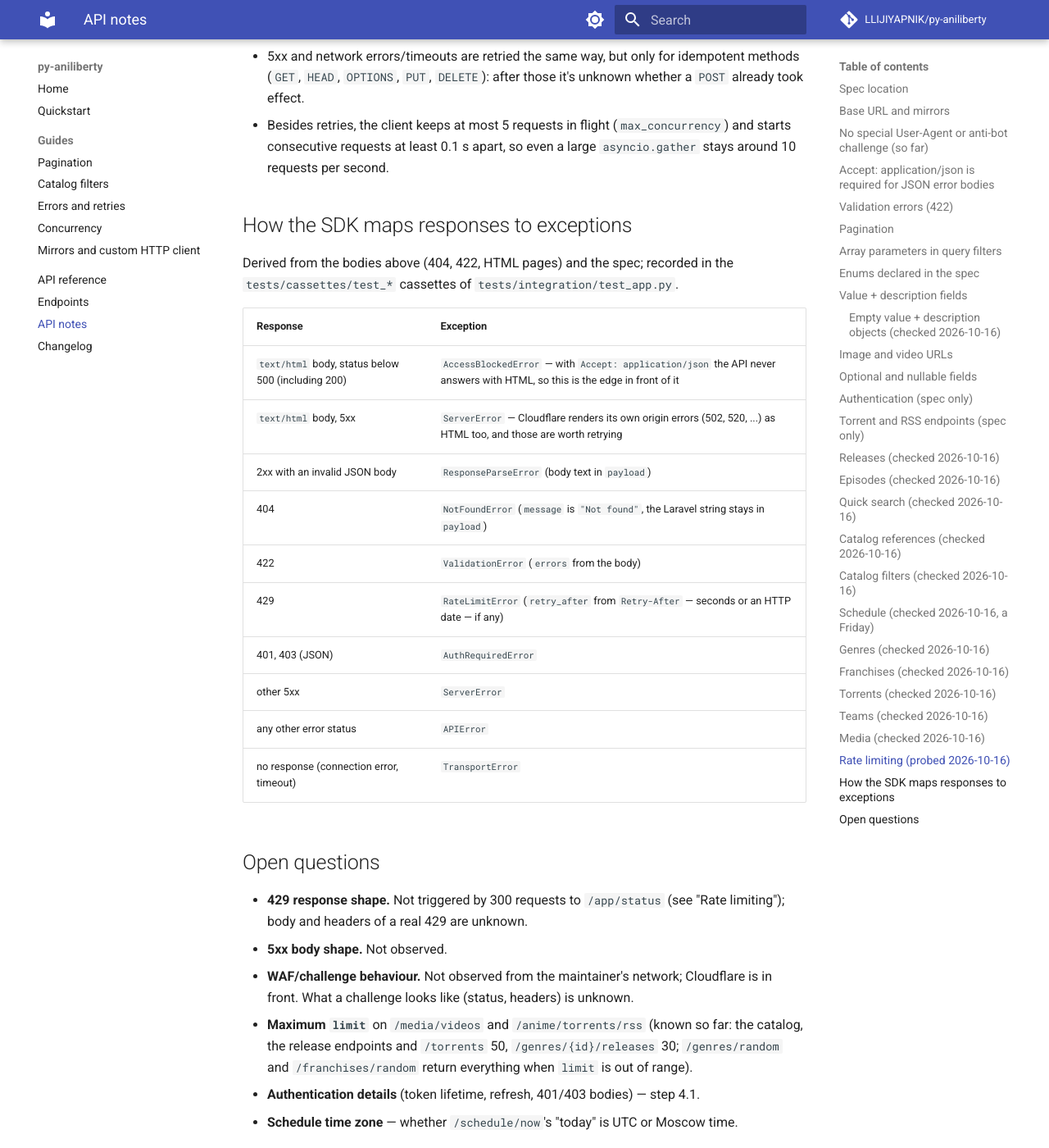
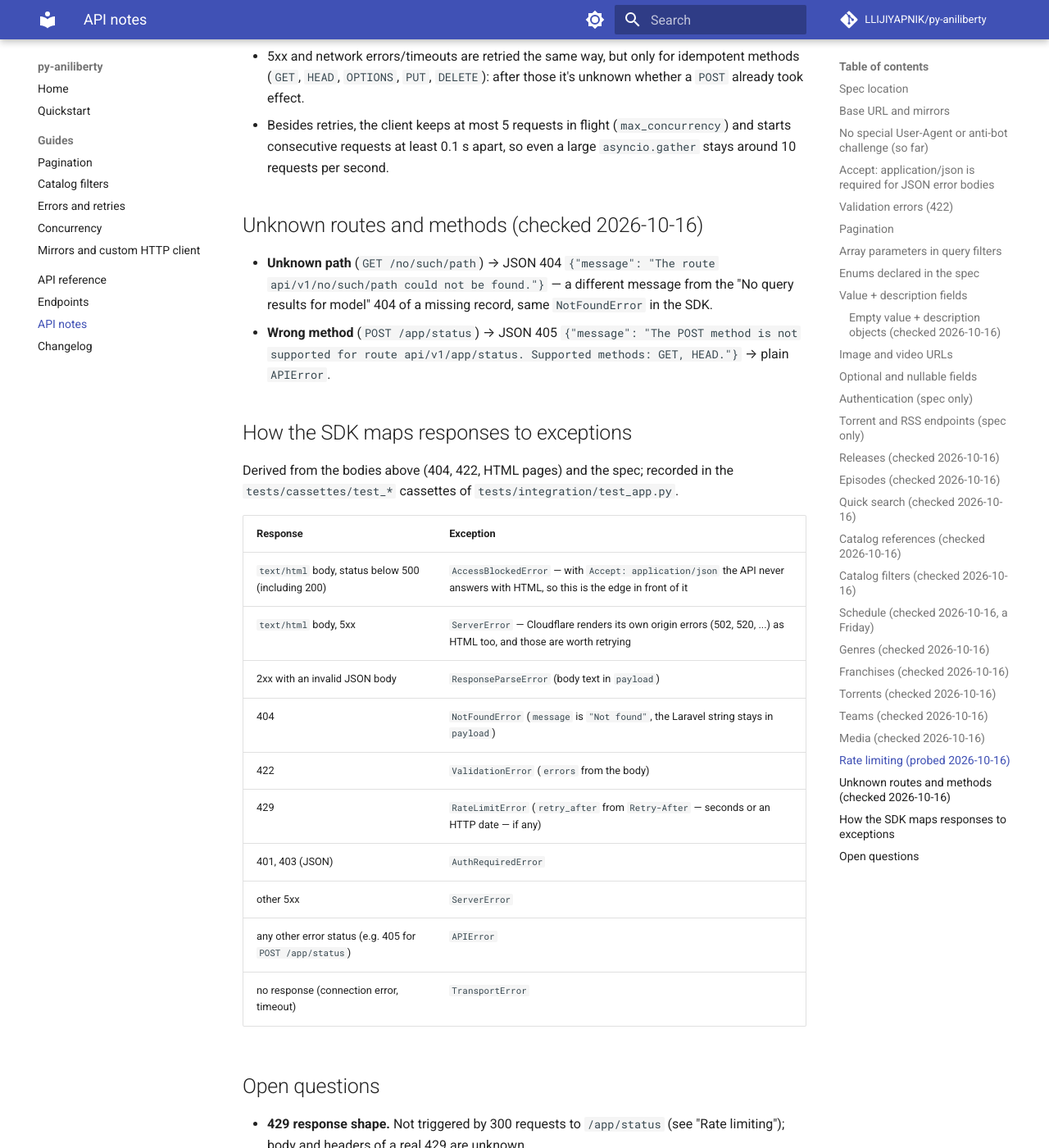
Before and after one commit to LLIJIYAPNIK/py-aniliberty, an MkDocs documentation site: the page built from docs/api-notes.md, in a window 1280 px wide and 1400 px high, scrolled down 15414 px. Shown: the whole window at 82% size. Built offline with MkDocs 1.6.1 and Material for MkDocs 9.7.7, drawn with Linux system fonts in a browser that asks for light colours; comment, search, counter and statistics services are not loaded.

Commit message:
docs: note unknown-route and wrong-method responses, mark roadmap step 3.7 as done
Co-Authored-By: Claude Opus 5.5 <noreply@anthropic.com>

```diff
--- a/docs/api-notes.md
+++ b/docs/api-notes.md
@@ -585,6 +585,14 @@ SDK handles it the generic way:
   starts consecutive requests at least 0.1 s apart, so even a large `asyncio.gather` stays
   around 10 requests per second.
 
+## Unknown routes and methods (checked 2026-10-16)
+
+- **Unknown path** (`GET /no/such/path`) → JSON 404 `{"message": "The route api/v1/no/such/path
+  could not be found."}` — a different message from the "No query results for model" 404 of a
+  missing record, same `NotFoundError` in the SDK.
+- **Wrong method** (`POST /app/status`) → JSON 405 `{"message": "The POST method is not
+  supported for route api/v1/app/status. Supported methods: GET, HEAD."}` → plain `APIError`.
+
 ## How the SDK maps responses to exceptions
 
 Derived from the bodies above (404, 422, HTML pages) and the spec; recorded in the
@@ -600,7 +608,7 @@ Derived from the bodies above (404, 422, HTML pages) and the spec; recorded in t
 | 429 | `RateLimitError` (`retry_after` from `Retry-After` — seconds or an HTTP date — if any) |
 | 401, 403 (JSON) | `AuthRequiredError` |
 | other 5xx | `ServerError` |
-| any other error status | `APIError` |
+| any other error status (e.g. 405 for `POST /app/status`) | `APIError` |
 | no response (connection error, timeout) | `TransportError` |
 
 ## Open questions
```
Also changed, not shown: ROADMAP.md (+1 -1 lines).
